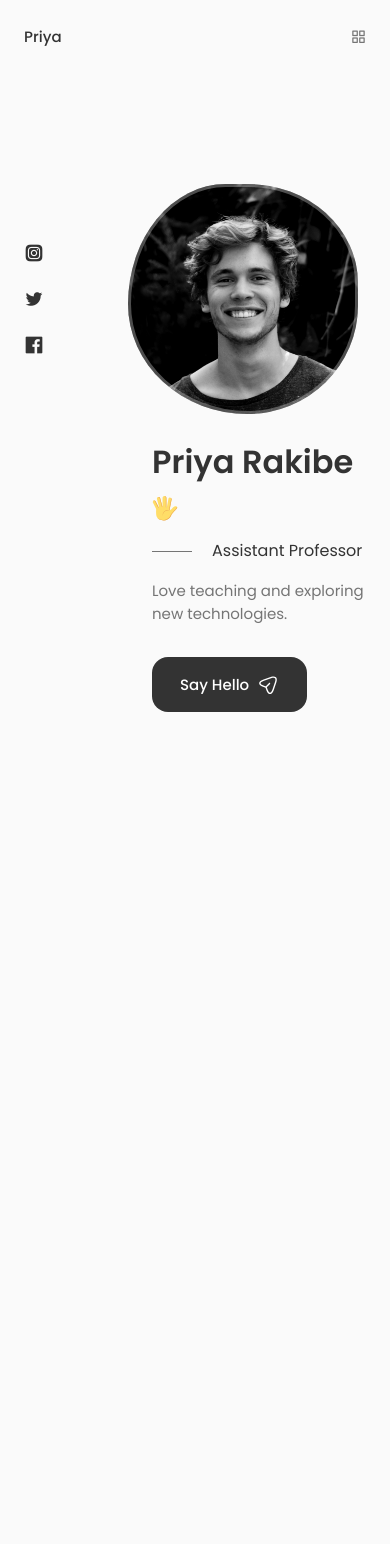
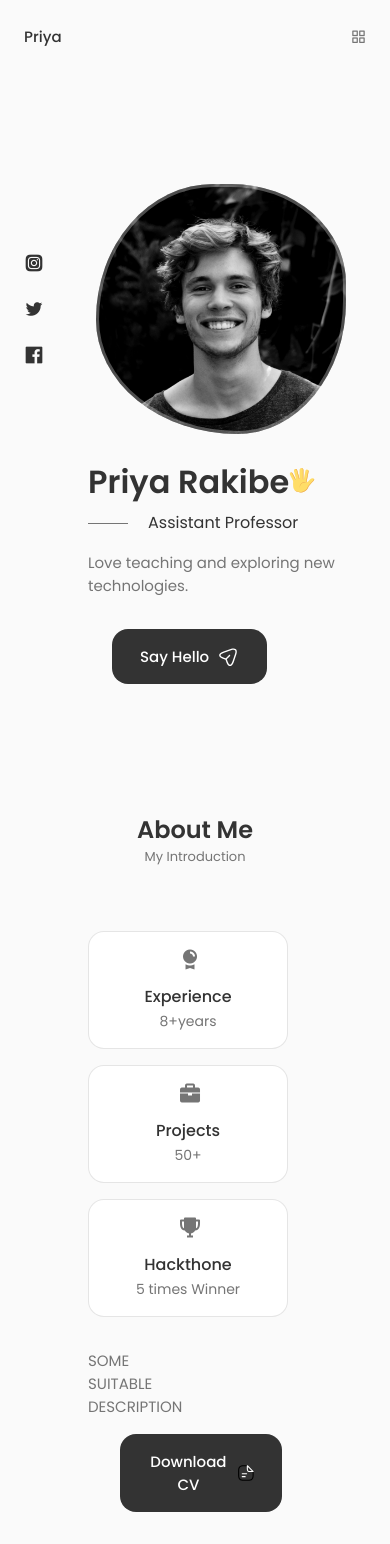
Before and after one commit to Ishan0704/portfolio-priya-mam, a React (Create React App) app: page / in a window 390 px wide. Before the commit the page ends 844 px from the top, so only its background shows below. Built offline with nearby package versions, Linux system fonts and the light colour scheme.

Commit message:
About added n is responsive

```diff
--- a/src/App.css
+++ b/src/App.css
@@ -170,7 +170,7 @@
 }
 
 /*=============== BREAKPOINTS ===============*/
-/* For large devices */
+
 @media screen and (max-width: 992px) {
   .container {
     margin-left: var(--mb-1-5);
--- a/src/App.js
+++ b/src/App.js
@@ -2,6 +2,7 @@
 import './App.css';
 import Header from './components/header/Header';
 import Home from './components/home/Home';
+import About from './components/about/About';
 
 const App =() =>{
   return (
@@ -10,6 +11,7 @@
 
       <main className="main">
         <Home/>
+        <About/>
       </main>
     </>
   )
--- /dev/null
+++ b/src/components/about/About.jsx
@@ -0,0 +1,55 @@
+import React from 'react';
+import './about.css';
+import AboutImg from "../../assets/about.jpg";
+import CV from '../../assets/John-Cv.pdf'
+import Info from './Info';
+
+const About = () => {
+  return (
+    <section className="section about" id="about">
+      <h2 className="section__title">About Me</h2>
+      <span className="section__subtitle">My Introduction</span>
+
+      <div className="about__container container grid">
+        <img src={AboutImg} alt="About" className="about__img" />
+
+        <div className="about__data">
+            <Info/>
+
+            <p className="about__description">SOME SUITABLE DESCRIPTION</p>
+
+            <a download="" href={CV} className="button button--flex button-download">
+            Download CV
+            <svg
+                class="button__icon"
+                xmlns="http://www.w3.org/2000/svg"
+                width="24"
+                height="24"
+                viewBox="0 0 24 24"
+                fill="none"
+              >
+                <path
+                  d="M15.25 22.7502H9.25C3.82 22.7502 1.5 20.4302 1.5 15.0002V9.00024C1.5 3.57024 3.82 1.25024 9.25 1.25024H14.25C14.66 1.25024 15 1.59024 15 2.00024C15 2.41024 14.66 2.75024 14.25 2.75024H9.25C4.64 2.75024 3 4.39024 3 9.00024V15.0002C3 19.6102 4.64 21.2502 9.25 21.2502H15.25C19.86 21.2502 21.5 19.6102 21.5 15.0002V10.0002C21.5 9.59024 21.84 9.25024 22.25 9.25024C22.66 9.25024 23 9.59024 23 10.0002V15.0002C23 20.4302 20.68 22.7502 15.25 22.7502Z"
+                  fill="#000"
+                ></path>
+                <path
+                  d="M22.25 10.7502H18.25C14.83 10.7502 13.5 9.42023 13.5 6.00023V2.00023C13.5 1.70023 13.68 1.42023 13.96 1.31023C14.24 1.19023 14.56 1.26023 14.78 1.47023L22.78 9.47023C22.99 9.68023 23.06 10.0102 22.94 10.2902C22.82 10.5702 22.55 10.7502 22.25 10.7502ZM15 3.81023V6.00023C15 8.58023 15.67 9.25023 18.25 9.25023H20.44L15 3.81023Z"
+                  fill="var(--container-color)"
+                ></path>
+                <path
+                  d="M13.25 13.7502H7.25C6.84 13.7502 6.5 13.4102 6.5 13.0002C6.5 12.5902 6.84 12.2502 7.25 12.2502H13.25C13.66 12.2502 14 12.5902 14 13.0002C14 13.4102 13.66 13.7502 13.25 13.7502Z"
+                  fill="var(--container-color)"
+                ></path>
+                <path
+                  d="M11.25 17.7502H7.25C6.84 17.7502 6.5 17.4102 6.5 17.0002C6.5 16.5902 6.84 16.2502 7.25 16.2502H11.25C11.66 16.2502 12 16.5902 12 17.0002C12 17.4102 11.66 17.7502 11.25 17.7502Z"
+                  fill="var(--container-color)"
+                ></path>
+              </svg>
+            </a>
+        </div>
+      </div>
+    </section>
+  );
+};
+
+export default About;
--- /dev/null
+++ b/src/components/about/Info.jsx
@@ -0,0 +1,28 @@
+import React from 'react'
+
+const Info = () => {
+  return (
+
+    <div className="about__info grid">
+      <div className="about__box">
+      <i class='bx bxs-award about__icon' ></i>
+        <h3 className="about__title">Experience</h3>
+        <spam className="about__subtitle">8+years</spam>
+      </div>
+
+      <div className="about__box">
+        <i class='bx bxs-briefcase about__icon'></i>
+        <h3 className="about__title">Projects</h3>
+        <spam className="about__subtitle">50+</spam>
+      </div>
+
+      <div className="about__box">
+        <i class='bx bxs-trophy about__icon' ></i>
+        <h3 className="about__title">Hackthone</h3>
+        <spam className="about__subtitle">5 times Winner</spam>
+      </div>
+    </div>
+  )
+}
+
+export default Info
--- /dev/null
+++ b/src/components/about/about.css
@@ -0,0 +1,165 @@
+.about__container{
+  grid-template-columns: repeat(2,1fr);
+  text-align: center;
+  column-gap: 4rem;
+}
+
+.about__img{
+  width: 350px;
+  justify-self: center;
+  border-radius: 1.5rem;
+}
+
+.about__info{
+  grid-template-columns: repeat(3,140px);
+  gap: 1rem;
+  margin-bottom: var(--mb-2);
+}
+
+.about__box{
+  background-color: var(--container-color);
+  border: 1px solid rgb(0 ,0 ,0 ,0.1);
+  border-radius: 1rem;
+  padding: 1rem 1.25rem;
+}
+
+.about__icon{
+  font-size: 1.5rem;
+  margin-bottom: var(--mb-1);
+}
+
+.about__title{
+  font-size: 18px;
+  font-weight: var(--font-medium);
+}
+
+.about__subtitle{
+  font-size: 15px;
+}
+
+.about__description{
+  padding: 0 4rem 0 0;
+  margin-bottom: var(--mb-2);
+}
+
+
+/*=============== BREAKPOINTS ===============*/
+
+@media screen and (max-width: 992px) {
+
+  .about__container{
+    grid-template-columns: repeat(2, 0.9fr);
+  }
+
+  .about__img{
+    width: 300px;
+    justify-self: center;
+  }
+
+  .about__icon{
+    width: 20px;
+    height: 20px;
+  }
+
+  .about__title{
+    font-size:16px ;
+  }
+
+  .about__subtitle{
+    font-size: 14px;
+  }
+
+  .about__description{
+    padding: 0 2rem 0 0;
+    margin-bottom: var(--mb-1);
+  }
+}
+
+
+@media screen and (max-width: 768px) {
+
+  .about__container{
+    grid-template-columns: repeat(2, 1fr);
+  }
+  .about__img{
+    width: 210px;
+    height: 210px;
+  }
+}
+
+@media screen and (max-width: 576px) {
+
+  /* .about__container{
+    grid-template-columns: 0;
+  }
+
+  .about__img{
+    display: none;
+
+  }
+  .about__info{
+    padding-left: 2.2rem;
+  }
+
+  .about__description{
+    width: max-content;
+    margin-left:rem ;
+  }
+  .button-download{
+    margin-left:12rem ;
+  } */
+
+  .about__img{
+    display: none;
+  }
+  .about__container{
+    grid-template-columns: 0px;
+    grid:0px
+  }
+
+  .about__info{
+    grid-template-columns: repeat(3,140px);
+    display:flex;
+    flex-direction: column;
+    margin-bottom: var(--mb-2);
+  }
+
+  .about__data{
+    margin-left: 4rem;
+  }
+
+  .about__box{
+    width:200px;
+  }
+
+  .button-download{
+    margin-left:2rem ;
+  }
+}
+
+@media screen and (max-width: 350px) {
+
+  .about__container{
+    grid-template-columns: 0px;
+    grid:0px
+  }
+
+  .about__info{
+    grid-template-columns: repeat(3,140px);
+    display:flex;
+    flex-direction: column;
+    margin-bottom: var(--mb-2);
+  }
+
+  .about__data{
+    margin-left: 4rem;
+  }
+
+  .about__box{
+    width:200px;
+  }
+
+  .button-download{
+    margin-left:2rem ;
+  }
+}
--- a/src/components/home/Data.jsx
+++ b/src/components/home/Data.jsx
@@ -60,7 +60,7 @@
             Love teaching and exploring new technologies.
         </p>
 
-        <a href="#contact" className="button button--flex">Say Hello
+        <a href="#contact" className="button button--flex button-say-hello" >Say Hello
 
             <svg
                   class="button__icon"
--- a/src/components/home/home.css
+++ b/src/components/home/home.css
@@ -128,7 +128,7 @@
 
 @media screen and (max-width: 576px) {
 
-    .home__content{
+    /* .home__content{
         grid-template-columns: 1fr 3fr;
     }
 
@@ -142,7 +142,28 @@
 
     .home__data{
         grid-column: 1/3;
-        padding-left: 8rem;
+        padding-left: 10rem;
+    }
+
+    .button-say-hello{
+        margin-left: 2rem;
+    } */
+    .home__content{
+        grid-template-columns: 0.3fr 3fr;
+    }
+
+    .home__img{
+        order: initial;
+        padding-left: 5rem;
+    }
+
+    .home__data{
+        grid-column: 1/3;
+        padding-left: 4rem;
+    }
+
+    .button-say-hello{
+        margin-left: 1.5rem;
     }
 }
 
@@ -161,4 +182,8 @@
         grid-column: 1/3;
         padding-left: 4rem;
     }
+
+    .button-say-hello{
+        margin-left: 1.5rem;
+    }
 }
```
